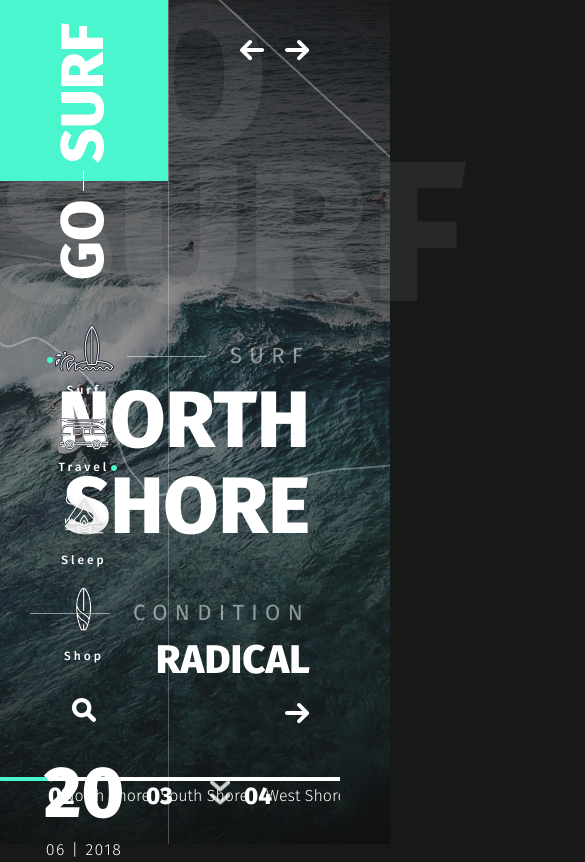
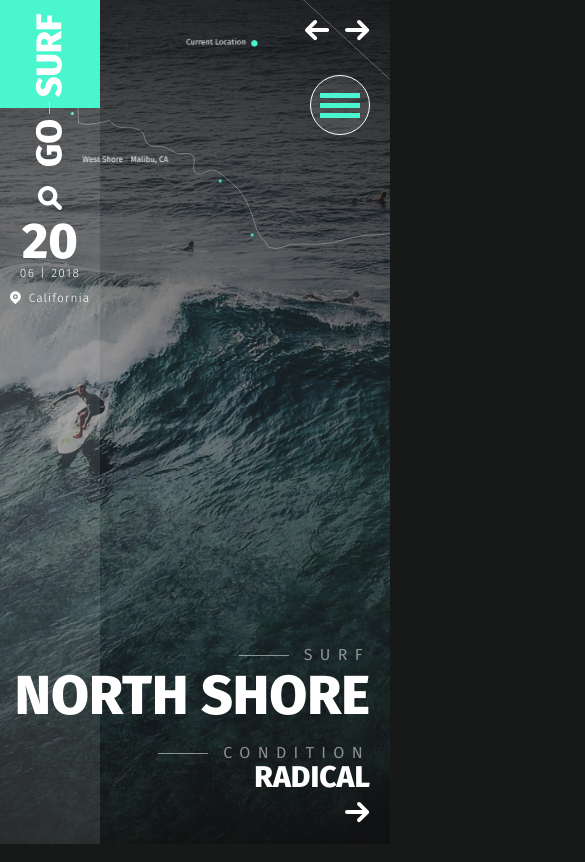
Before and after one commit to PerpetuumG/go_surf, a website: page app/index.html in a window 390 px wide. Shown: the top 862 px of the page, 585 px wide, since content can reach past the window. Drawn offline with nearby package versions, Linux system fonts and the light colour scheme.

Commit message:
adaptive header

```diff
--- a/app/index.html
+++ b/app/index.html
@@ -92,6 +92,14 @@
         </svg>
       </div>
 
+      <div class="menu-btn">
+        <div class="menu-btn__inner">
+          <div class="menu-btn__line"></div>
+          <div class="menu-btn__line"></div>
+          <div class="menu-btn__line"></div>
+        </div>
+      </div>
+
       <div class="header__aside">
         <div class="logo">
           <a href="#">
@@ -209,8 +217,8 @@
       </div>
     </header>
 
-    <section class="surf">
-      <div class="container">
+    <div class="container">
+      <section class="surf">
         <div class="title">
           <span>
             surf
@@ -588,9 +596,9 @@
             </div>
           </div>
         </div>
-      </div>
-    </section>
-
+      </section>
+
+      <!--
     <section class="holder">
       <div class="container">
         <div class="title">
@@ -1768,6 +1776,8 @@
       <a class="btn" href="#"> go <span>serf</span> </a>
       <div class="footer__copy">&copy; Go-Surf 2018. All Right Reserved</div>
     </footer>
+   -->
+    </div>
 
     <script src="https://ajax.googleapis.com/ajax/libs/jquery/3.4.1/jquery.min.js"></script>
     <script src="js/libs.min.js"></script>
--- a/app/js/main.js
+++ b/app/js/main.js
@@ -92,4 +92,9 @@ $(function () {
   $('.surfboard-box__circle').on('click', function () {
     $(this).toggleClass('active');
   });
+
+  //
+  $('.menu-btn').on('click', function () {
+    $('.menu').toggleClass('active');
+  });
 });
--- a/app/scss/_media.scss
+++ b/app/scss/_media.scss
@@ -0,0 +1,195 @@
+@media (max-width: 1440px) {
+  .logo {
+    img {
+      width: 100px;
+    }
+  }
+  .header__title {
+    font-size: 130px;
+    line-height: 108px;
+    top: 20px;
+    left: 60px;
+  }
+  .menu {
+    padding-top: 10px;
+  }
+  .header__search {
+    padding-bottom: 8px;
+  }
+  .header__date {
+    font-size: 60px;
+    span {
+      font-size: 14px;
+      padding-top: 0;
+      margin-bottom: 5px;
+    }
+  }
+  .header__arrows {
+    left: 130px;
+  }
+}
+
+@media (max-width: 1366px) {
+  .header__aside {
+    position: absolute;
+    border-right: none;
+    height: 108px;
+    padding-right: 25px;
+    background-color: rgba(#fff, 0.1);
+    text-align: left;
+    display: flex;
+  }
+  .menu {
+    padding-top: 0;
+  }
+  .menu__list {
+    text-align: center;
+    li {
+      display: inline-block;
+    }
+    a {
+      padding: 15px;
+    }
+  }
+  .header__search {
+    padding: 33px 15px 15px;
+  }
+  .header__date {
+    padding: 15px;
+  }
+  .header__location {
+    margin-top: 42px;
+  }
+  .slider-item__info-title {
+    font-size: 65px;
+  }
+  .header__arrows {
+    left: 20px;
+    bottom: 20px;
+  }
+}
+
+@media (max-width: 1340px) {
+  .header__map {
+    svg {
+      width: 500px;
+      height: 250px;
+    }
+  }
+  .slider-arrows {
+    top: 20px;
+    right: 20px;
+  }
+  .slider-arrows__left {
+    right: 60px;
+  }
+}
+
+@media (max-width: 1040px) {
+  .header__arrows {
+    display: none;
+  }
+  .menu {
+    background-color: #000;
+    z-index: 22;
+    position: absolute;
+    top: 0;
+    left: 0;
+    right: 0;
+    bottom: 0;
+    display: flex;
+    justify-content: center;
+    align-items: center;
+    padding-top: 16px;
+    transform: translateX(-100%);
+    transition: all 0.5s;
+
+    &.active {
+      transform: translateX(0);
+    }
+  }
+  .menu-btn {
+    display: flex;
+  }
+  .header__search {
+    padding: 40px 15px 15px;
+  }
+  .slider-item__info {
+    position: absolute;
+    right: 20px;
+    bottom: 17px;
+    text-align: right;
+  }
+  .slider-item__info-text {
+    font-size: 30px;
+    line-height: 20px;
+    margin-bottom: 15px;
+  }
+  .headline-left {
+    font-size: 16px;
+    line-height: 18px;
+    padding-left: 65px;
+  }
+  .slider-item__info-suptext {
+    margin-bottom: 5px;
+  }
+  .headline-left::before {
+    width: 50px;
+  }
+  .slider-item__info-title {
+    font-size: 55px;
+    line-height: 55px;
+    margin-bottom: 20px;
+  }
+  .slider-dotshead {
+    right: 0;
+    left: 10px;
+    bottom: 5px;
+    margin: 0 auto;
+  }
+  .dots-box {
+    width: 125px;
+  }
+  .dots-box__number {
+    font-size: 18px;
+  }
+  .dots-box__name {
+    line-height: 18px;
+  }
+}
+
+@media (max-width: 960px) {
+  .slider-dotshead {
+    display: none;
+  }
+}
+
+@media (max-width: 767px) {
+}
+
+@media (max-width: 460px) {
+  .header__aside {
+    display: block;
+    text-align: center;
+    padding-right: 0;
+    height: 100vh;
+  }
+  .header__search {
+    padding: 15px 0 5px;
+  }
+  .header__date {
+    padding: 0;
+    font-size: 50px;
+    line-height: 45px;
+
+    span {
+      font-size: 12px;
+    }
+  }
+  .header__location {
+    margin-top: 0;
+  }
+  .header__title {
+    display: none;
+  }
+}
--- a/app/scss/style.scss
+++ b/app/scss/style.scss
@@ -63,6 +63,33 @@
       padding-top: 6px;
       margin-bottom: 20px;
       text-transform: capitalize;
+    }
+  }
+}
+.menu-btn {
+  display: none;
+  width: 60px;
+  height: 60px;
+  justify-content: center;
+  align-items: center;
+  border-radius: 50%;
+  border: 1px solid #fff;
+  position: absolute;
+  right: 20px;
+  top: 75px;
+  background-color: rgba(255, 255, 255, 0.1);
+  z-index: 20;
+
+  &__inner {
+    width: 40px;
+  }
+
+  &__line {
+    height: 5px;
+    background-color: $green;
+
+    + .menu-btn__line {
+      margin-top: 5px;
     }
   }
 }
```
Also changed, not shown: app/css/style.min.css.
